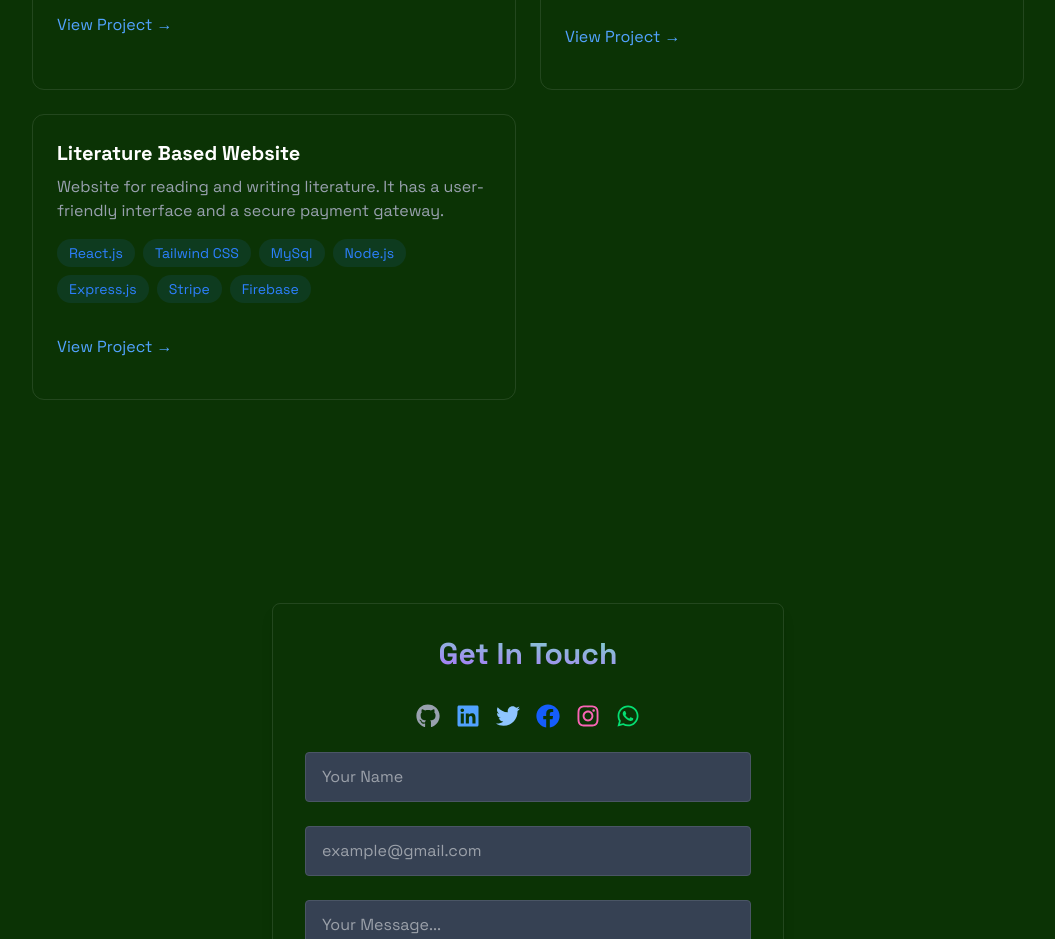
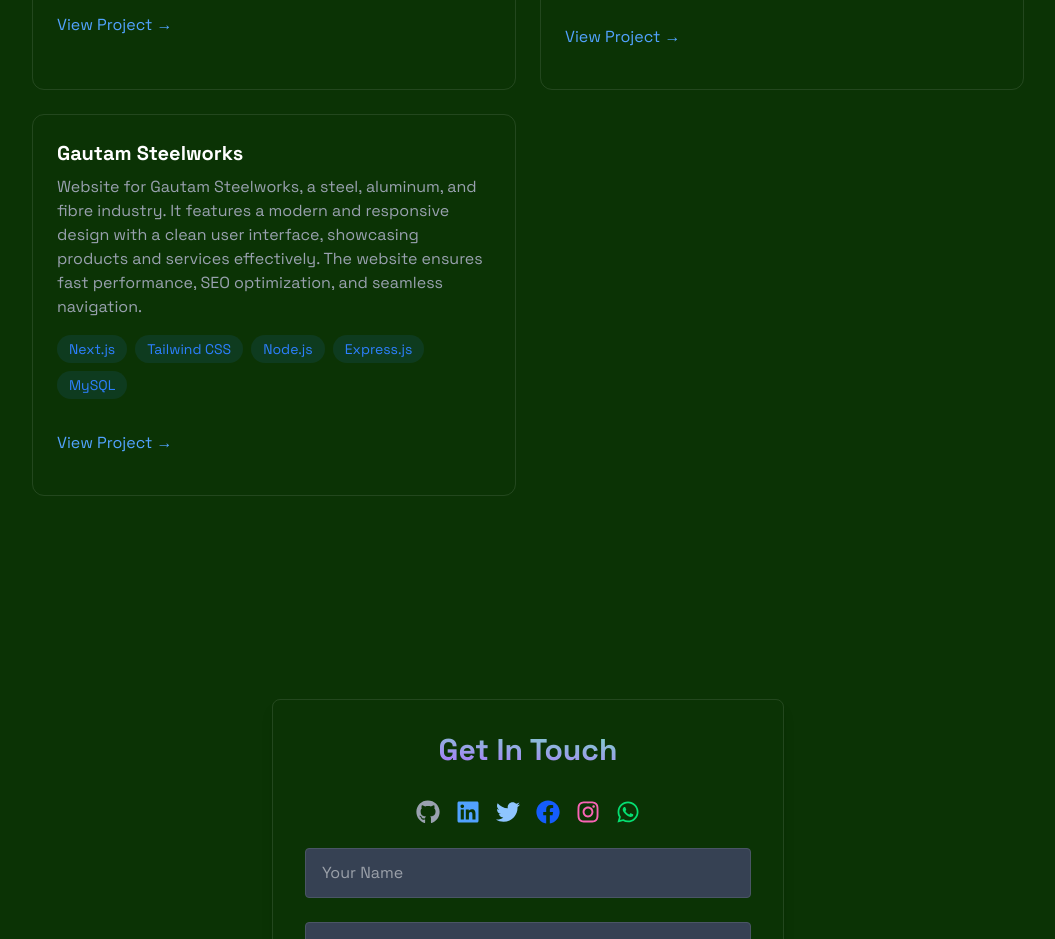
Before and after one commit to chirang56/chiran.me, a React (Vite) app: page / in a window 1280 px wide. Shown: the part 2000-2939 px from the top of the page, without its empty margins (112-1167 px from the left). Built offline with nearby package versions, Linux system fonts and the light colour scheme.

Commit message:
feat(projects): update project details and links for improved accuracy

```diff
--- a/src/components/sections/Projects.jsx
+++ b/src/components/sections/Projects.jsx
@@ -38,13 +38,13 @@ export const Projects = () => {
       title: "E-commerce Website",
       description: "Website for buying and selling products online. It has a user-friendly interface and a secure payment gateway.",
       techStack: ["React.js", "Tailwind Css", "MySql", "Node.js", "Express.js", "Stripe", "Firebase"],
-      link: "https://chirang56me.netlify.app/"
+      link: "https://matdash-frontend.vercel.app/"
     },
     {
-      title: "Literature Based Website",
-      description: "Website for reading and writing literature. It has a user-friendly interface and a secure payment gateway.",
-      techStack: ["React.js", "Tailwind CSS", "MySql", "Node.js", "Express.js", "Stripe", "Firebase"],
-      link: "https://chirang56me.netlify.app/"
+      title: "Gautam Steelworks",
+      description: "Website for Gautam Steelworks, a steel, aluminum, and fibre industry. It features a modern and responsive design with a clean user interface, showcasing products and services effectively. The website ensures fast performance, SEO optimization, and seamless navigation.",
+      techStack: ["Next.js", "Tailwind CSS", "Node.js", "Express.js", "MySQL"],
+      link: "https://gautam-steelworks.vercel.app/en"
     },
     // Add more projects here as needed
   ];
```
